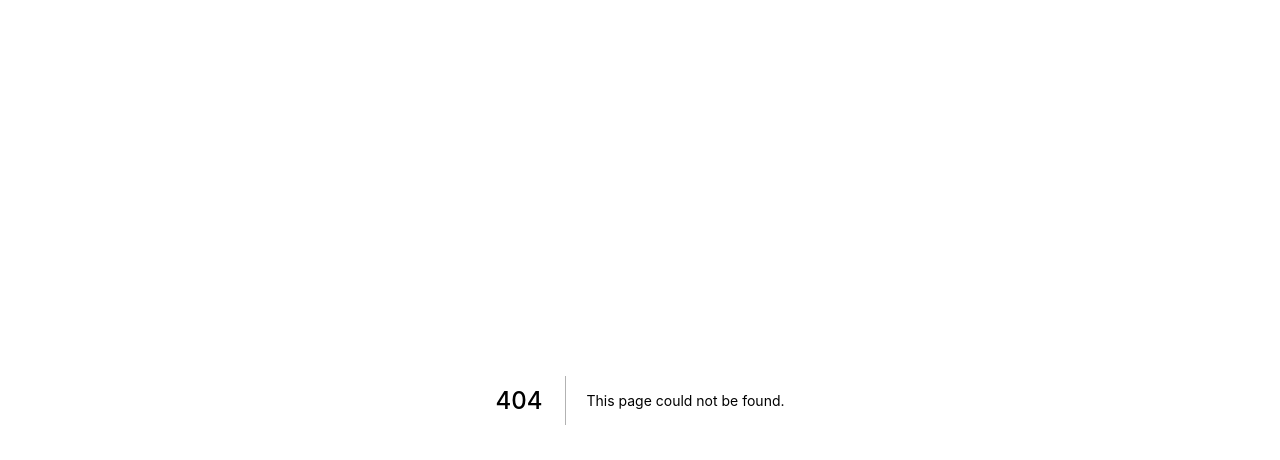
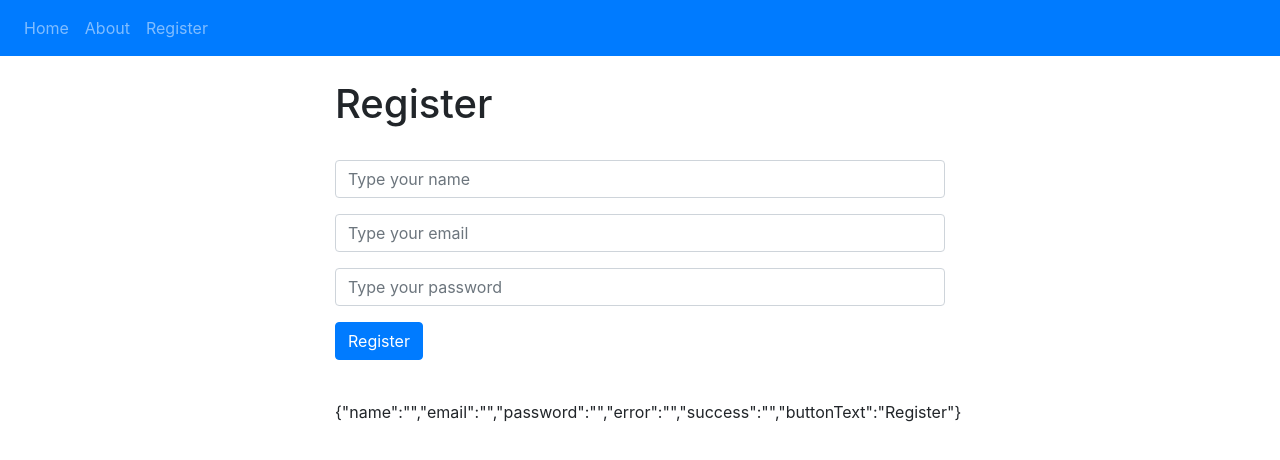
Before and after one commit to ciderbet/whatyearwasiborn, a Next.js app: page /register in a window 1280 px wide. Before the commit this address had no page. Shown: the top 460 px of the page. Built offline with nearby package versions, Linux system fonts and the light colour scheme.

Commit message:
add register page

```diff
--- a/components/Layout.js
+++ b/components/Layout.js
@@ -18,6 +18,11 @@ const Layout = ({ children }) => {
         About
           </a>
         </li>
+        <li className="nav-item">
+          <a className="nav-link" href="/register">
+        Register
+          </a>
+        </li>
       </ul>
     </nav>
   )
--- a/pages/index.js
+++ b/pages/index.js
@@ -130,7 +130,7 @@ const Homepage = () => {
       <div className="col-md-6 offset-md-3">
         <h1 className="text-center">Find the year you were born
         </h1>
-        <p className="text-center">Our powerful algorithms allow you to easily find your year of birth online without having to search for   any paperwork.</p>
+        <p className="text-center">Our powerful algorithms allow you to easily find your year of birth online without having to search for any paperwork.</p>
         {success && showSuccessMessage(success)}
         {error && showErrorMessage(error)}
         {homepageForm()}
--- /dev/null
+++ b/pages/register.js
@@ -0,0 +1,82 @@
+import { useState } from 'react'
+import Layout from '../components/Layout'
+import axios from 'axios'
+
+const register = () => {
+  const [state, setState] = useState({
+    name: '',
+    email: '',
+    password: '',
+    error: '',
+    success: '',
+    buttonText: 'Register'
+  })
+
+  const { name, email, password, error, success, buttonText } = state
+
+  const handleChange = (name) => (e) => {
+    setState({
+      ...state,
+      [name]: e.target.value,
+      error: '',
+      success: '',
+      buttonText: 'Register'
+    })
+  }
+
+  const handleSubmit = e => {
+    e.preventDefault()
+    // console.table({ name, email, password })
+    axios.post('http://localhost:8000/api/register', {
+      name,
+      email,
+      password
+    })
+      .then(response => console.log(response))
+      .catch(error => console.log(error))
+  }
+
+  const registerForm = () => (
+    <form onSubmit={handleSubmit}>
+      <div className="form-group">
+        <input
+          value={name}
+          onChange={handleChange('name')}
+          type="text"
+          className="form-control"
+          placeholder="Type your name"/>
+      </div>
+      <div className="form-group">
+        <input
+          value={email}
+          onChange={handleChange('email')}
+          type="email" className="form-control"
+          placeholder="Type your email"/>
+      </div>
+      <div className="form-group">
+        <input
+          value={password}
+          onChange={handleChange('password')}
+          type="password"
+          className="form-control"
+          placeholder="Type your password"/>
+      </div>
+      <div className="form-group">
+        <button className="btn btn-primary">{buttonText}</button>
+      </div>
+    </form>
+  )
+
+  return <Layout>
+    <br />
+    <div className="div col-md-6 offset-md-3">
+      <h1>Register</h1>
+      <br />
+      {registerForm()}
+      <br />
+      {JSON.stringify(state)}
+    </div>
+  </Layout>
+}
+
+export default register
```
